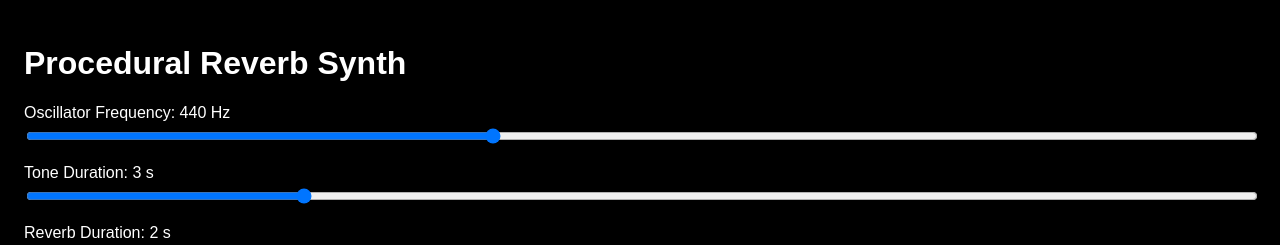
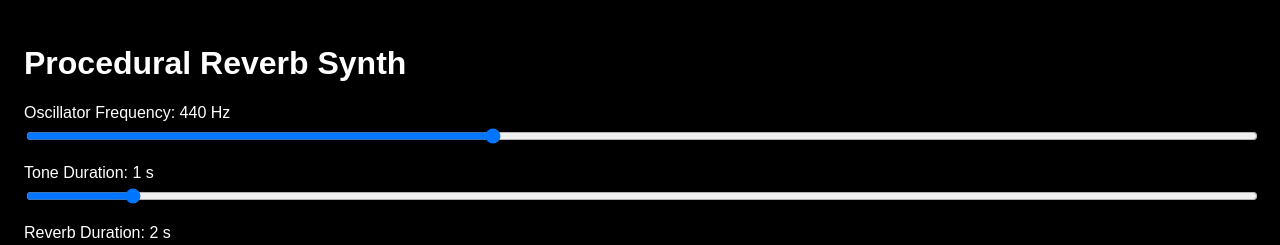
Before and after one commit to ellvix/reverb-testing, a plain HTML site: page index.html in a window 1280 px wide. Shown: the top 245 px of the page. Drawn offline with Linux system fonts and the light colour scheme.

Commit message:
better defaults

```diff
--- a/index.html
+++ b/index.html
@@ -14,8 +14,8 @@
 </div>
 
 <div class="slider-group">
-<label for="duration">Tone Duration: <span id="val-duration">3</span> s</label>
-<input type="range" id="duration" min="1" max="10" value="3" step="0.1">
+<label for="duration">Tone Duration: <span id="val-duration">1</span> s</label>
+<input type="range" id="duration" min=".2" max="10" value="1" step="0.1">
 </div>
 
 <div class="slider-group">
```
